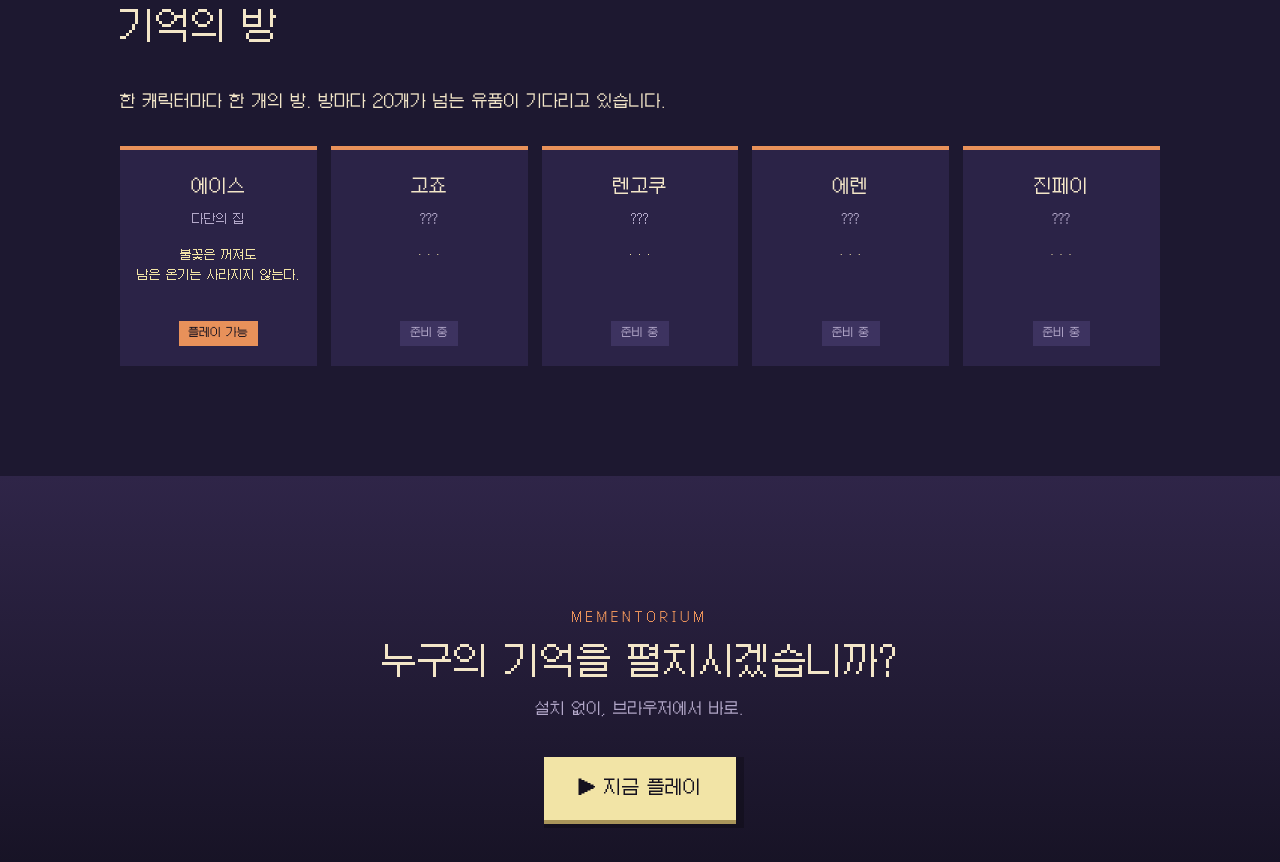
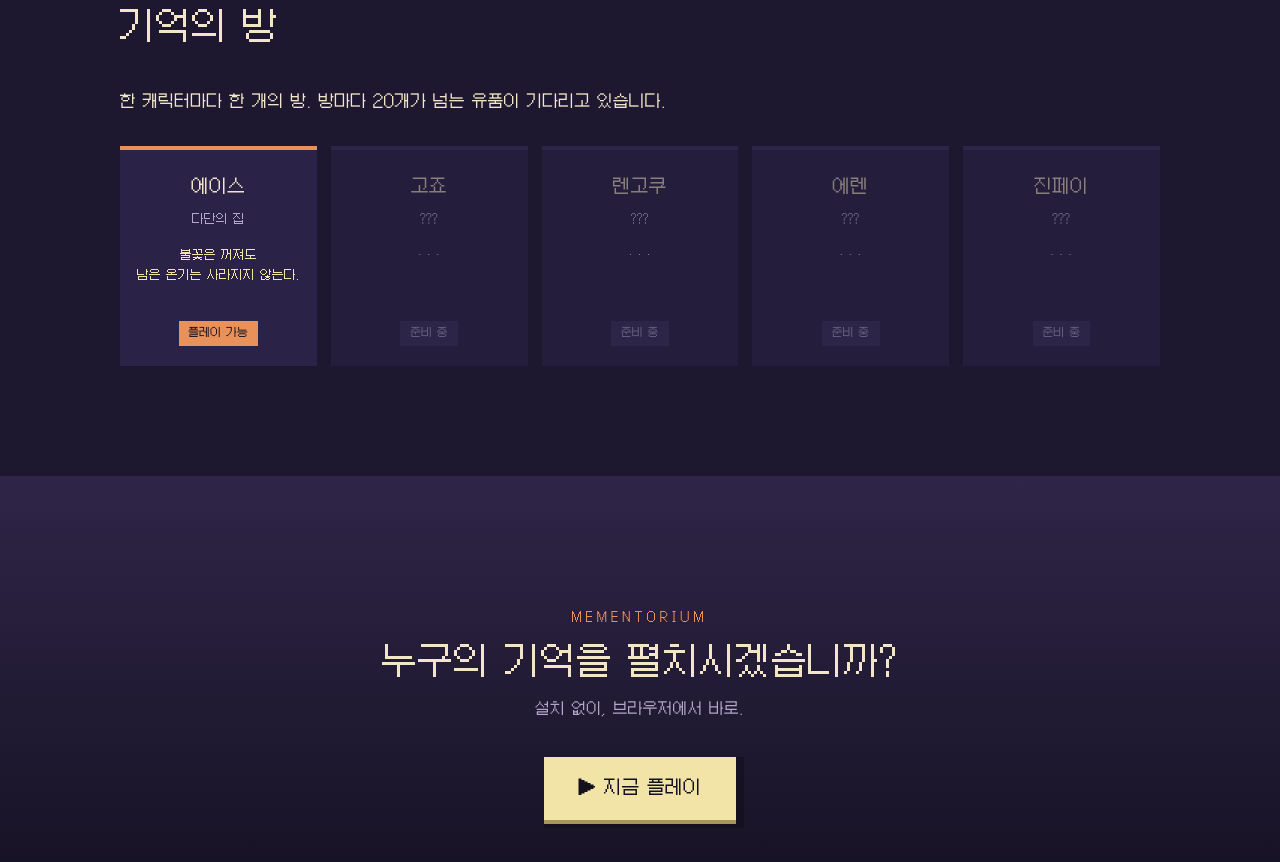
Before and after one commit to mementorium/mementorium.github.io, a plain HTML site: page about/index.html in a window 1280 px wide. Shown: the part 6546-7408 px from the top of the page. Drawn offline with Linux system fonts and the light colour scheme.

Commit message:
Dim coming-soon rooms on intro page
Co-Authored-By: Claude Opus 5.5 <noreply@anthropic.com>

```diff
--- a/about/index.html
+++ b/about/index.html
@@ -111,7 +111,7 @@ h3{font-size:18px;font-weight:normal;margin-bottom:8px}
 .room .where{font-size:12px;color:var(--dim);margin:4px 0 14px}
 .room .q{font-size:12px;color:var(--moon);line-height:1.7;min-height:62px}
 .room .st{display:inline-block;margin-top:14px;font-size:11px;padding:2px 10px;background:var(--c);color:var(--night)}
-.room.soon{opacity:.5}
+.room.soon,.room.soon.rv.in{opacity:.5;border-top-color:var(--line)}
 .room.soon .st{background:var(--line);color:var(--dim)}
 
 /* 마지막 */
```
